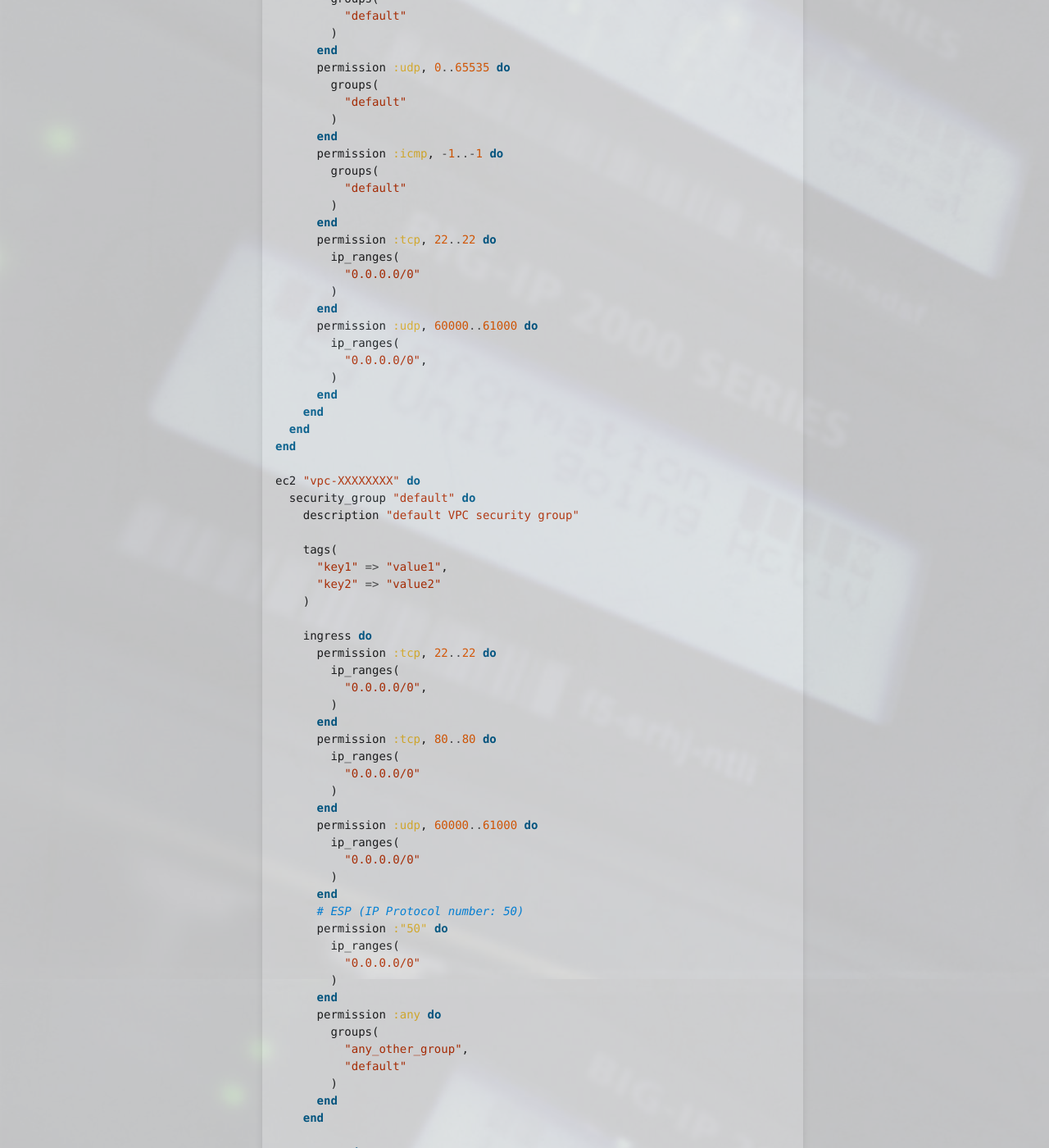
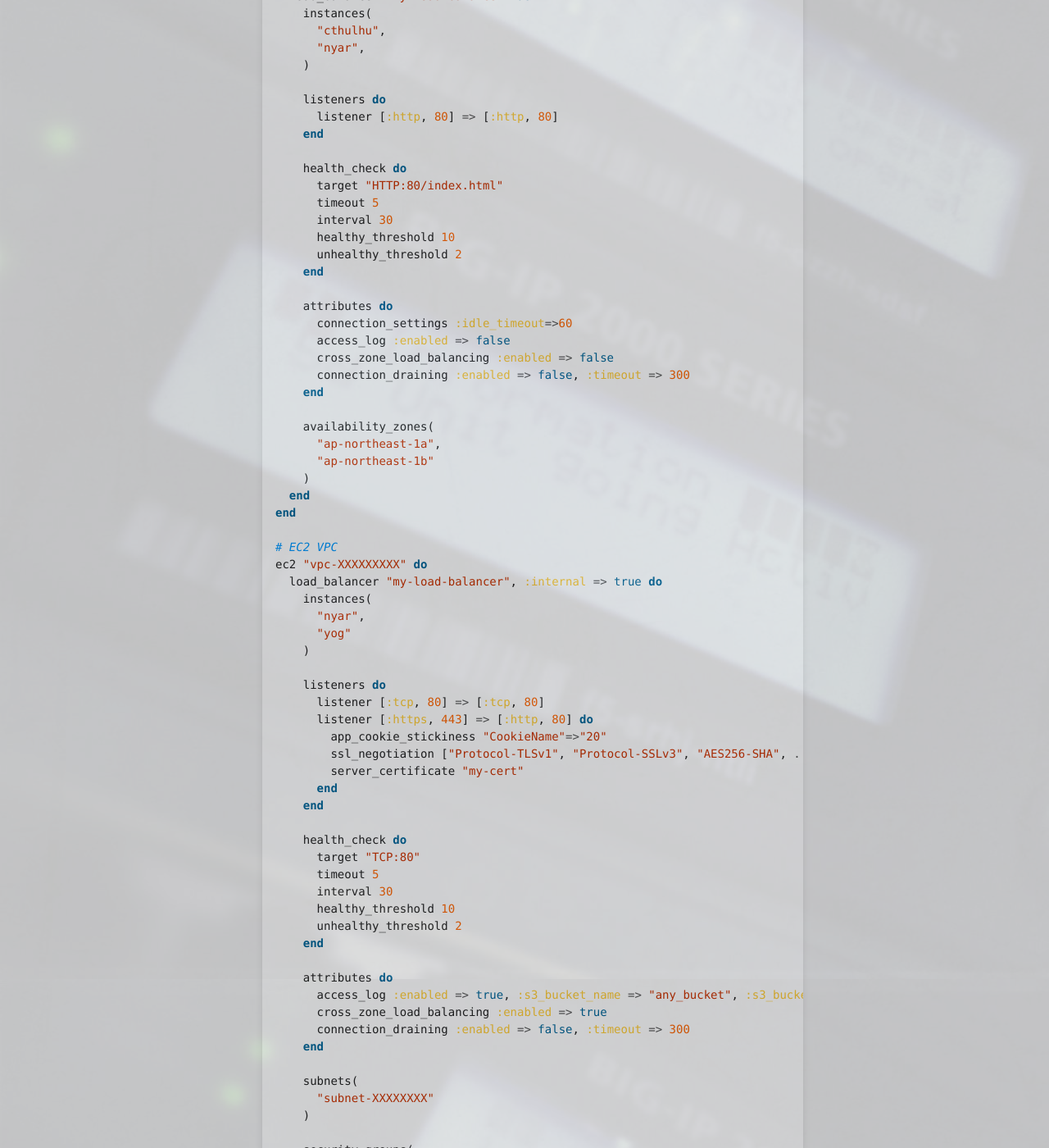
Before and after one commit to codenize-tools/kelbim, a Jekyll site: the page built from index.md, in a window 1280 px wide and 1400 px high, scrolled down 1792 px. Shown: the whole window at 82% size. Built offline with Jekyll 4.4.1, drawn with Linux system fonts in a browser that asks for light colours; some of the changed text lies outside the part shown.

Commit message:
Fix index

```diff
--- a/index.md
+++ b/index.md
@@ -2,14 +2,22 @@
 layout: default
 ---
 
-[![Gem Version](https://badge.fury.io/rb/piculet.svg)](http://badge.fury.io/rb/piculet)
-[![Build Status](https://travis-ci.org/winebarrel/piculet.svg?branch=master)](https://travis-ci.org/winebarrel/piculet)
+[![Gem Version](https://badge.fury.io/rb/kelbim.svg)](http://badge.fury.io/rb/kelbim)
+[![Build Status](https://travis-ci.org/winebarrel/kelbim.svg?branch=master)](https://travis-ci.org/winebarrel/kelbim)
+
+**Notice**
+
+It does not yet support the following load balancer policies:
+
+* ProxyProtocolPolicyType
+* BackendServerAuthenticationPolicyType
+* PublicKeyPolicyType
 
 ## Installation
 
 Add this line to your application's Gemfile:
 
-    gem 'piculet'
+    gem 'kelbim'
 
 And then execute:
 
@@ -25,18 +33,16 @@
 export AWS_ACCESS_KEY_ID='...'
 export AWS_SECRET_ACCESS_KEY='...'
 export AWS_REGION='ap-northeast-1'
-#export AWS_OWNER_ID='123456789012'
-# Note: If you do not set the OWNER_ID,
-#       Piculet get the OWNER_ID from GetUser(IAM) or CreateSecurityGroup(EC2)
-piculet -e -o Groupfile  # export EC2 SecurityGroup
-vi Groupfile
-piculet -a --dry-run
-piculet -a               # apply `Groupfile` to EC2 SecurityGroup
+kelbim -e -o ELBfile  # export ELB
+vi ELBFile
+kelbim -a --dry-run
+kelbim -a             # apply `ELBfile` to ELB
 {% endhighlight %}
 
 ## Help
+
 {% highlight sh %}
-Usage: piculet [options]
+Usage: kelbim [options]
     -p, --profile PROFILE_NAME
         --credentials-path PATH
     -k, --access-key ACCESS_KEY
@@ -44,127 +50,125 @@
     -r, --region REGION
     -a, --apply
     -f, --file FILE
-    -n, --names SG_LIST
-    -x, --exclude SG_LIST
+    -n, --elb-names NAMES
+        --dry-run
         --ec2s VPC_IDS
-        --dry-run
+        --without-deleting-policy
     -e, --export
     -o, --output FILE
         --split
+        --split-more
+    -t, --test
+        --show-load-balancers
+        --show-policies
         --no-color
         --debug
 {% endhighlight %}
 
-## Groupfile example
+## ELBfile example
 
 {% highlight ruby %}
-require 'other/groupfile'
+require 'other/elbfile'
 
+# EC2 Classic
 ec2 do
-  security_group "default" do
-    description "default group for EC2 Classic"
-
-    tags(
-      "key1" => "value1",
-      "key2" => "value2"
+  load_balancer "my-load-balancer" do
+    instances(
+      "cthulhu",
+      "nyar",
     )
 
-    ingress do
-      permission :tcp, 0..65535 do
-        groups(
-          "default"
-        )
-      end
-      permission :udp, 0..65535 do
-        groups(
-          "default"
-        )
-      end
-      permission :icmp, -1..-1 do
-        groups(
-          "default"
-        )
-      end
-      permission :tcp, 22..22 do
-        ip_ranges(
-          "0.0.0.0/0"
-        )
-      end
-      permission :udp, 60000..61000 do
-        ip_ranges(
-          "0.0.0.0/0",
-        )
-      end
+    listeners do
+      listener [:http, 80] => [:http, 80]
     end
+
+    health_check do
+      target "HTTP:80/index.html"
+      timeout 5
+      interval 30
+      healthy_threshold 10
+      unhealthy_threshold 2
+    end
+
+    attributes do
+      connection_settings :idle_timeout=>60
+      access_log :enabled => false
+      cross_zone_load_balancing :enabled => false
+      connection_draining :enabled => false, :timeout => 300
+    end
+
+    availability_zones(
+      "ap-northeast-1a",
+      "ap-northeast-1b"
+    )
   end
 end
 
-ec2 "vpc-XXXXXXXX" do
-  security_group "default" do
-    description "default VPC security group"
-
-    tags(
-      "key1" => "value1",
-      "key2" => "value2"
+# EC2 VPC
+ec2 "vpc-XXXXXXXXX" do
+  load_balancer "my-load-balancer", :internal => true do
+    instances(
+      "nyar",
+      "yog"
     )
 
-    ingress do
-      permission :tcp, 22..22 do
-        ip_ranges(
-          "0.0.0.0/0",
-        )
-      end
-      permission :tcp, 80..80 do
-        ip_ranges(
-          "0.0.0.0/0"
-        )
-      end
-      permission :udp, 60000..61000 do
-        ip_ranges(
-          "0.0.0.0/0"
-        )
-      end
-      # ESP (IP Protocol number: 50)
-      permission :"50" do
-        ip_ranges(
-          "0.0.0.0/0"
-        )
-      end
-      permission :any do
-        groups(
-          "any_other_group",
-          "default"
-        )
+    listeners do
+      listener [:tcp, 80] => [:tcp, 80]
+      listener [:https, 443] => [:http, 80] do
+        app_cookie_stickiness "CookieName"=>"20"
+        ssl_negotiation ["Protocol-TLSv1", "Protocol-SSLv3", "AES256-SHA", ...]
+        server_certificate "my-cert"
       end
     end
 
-    egress do
-      permission :any do
-        ip_ranges(
-          "0.0.0.0/0"
-        )
-      end
+    health_check do
+      target "TCP:80"
+      timeout 5
+      interval 30
+      healthy_threshold 10
+      unhealthy_threshold 2
     end
-  end
 
-  security_group "any_other_group" do
-    description "any_other_group"
+    attributes do
+      access_log :enabled => true, :s3_bucket_name => "any_bucket", :s3_bucket_prefix => nil, :emit_interval => 60
+      cross_zone_load_balancing :enabled => true
+      connection_draining :enabled => false, :timeout => 300
+    end
 
-    tags(
-      "key1" => "value1",
-      "key2" => "value2"
+    subnets(
+      "subnet-XXXXXXXX"
     )
 
-    egress do
-      permission :any do
-        ip_ranges(
-          "0.0.0.0/0"
-        )
-      end
-    end
+    security_groups(
+      "default"
+    )
   end
 end
 {% endhighlight %}
 
+## Test
+
+{% highlight ruby %}
+ec2 "vpc-XXXXXXXXX" do
+  load_balancer "my-load-balancer" do
+    spec do
+      url = URI.parse('http://www.example.com/')
+      res = Net::HTTP.start(url.host, url.port) {|http| http.get(url.path) }
+      expect(res).to be_a(Net::HTTPOK)
+    end
+    ...
+{% endhighlight %}
+
+&nbsp;
+
+{% highlight sh %}
+shell> kelbim -t
+Test `ELBfile`
+...
+
+Finished in 3.16 seconds
+3 examples, 0 failures
+{% endhighlight %}
+
 ## Similar tools
 * [Codenize.tools](http://codenize.tools/)
```
Also changed, not shown: other parts of index.md (+1 -1 lines).
